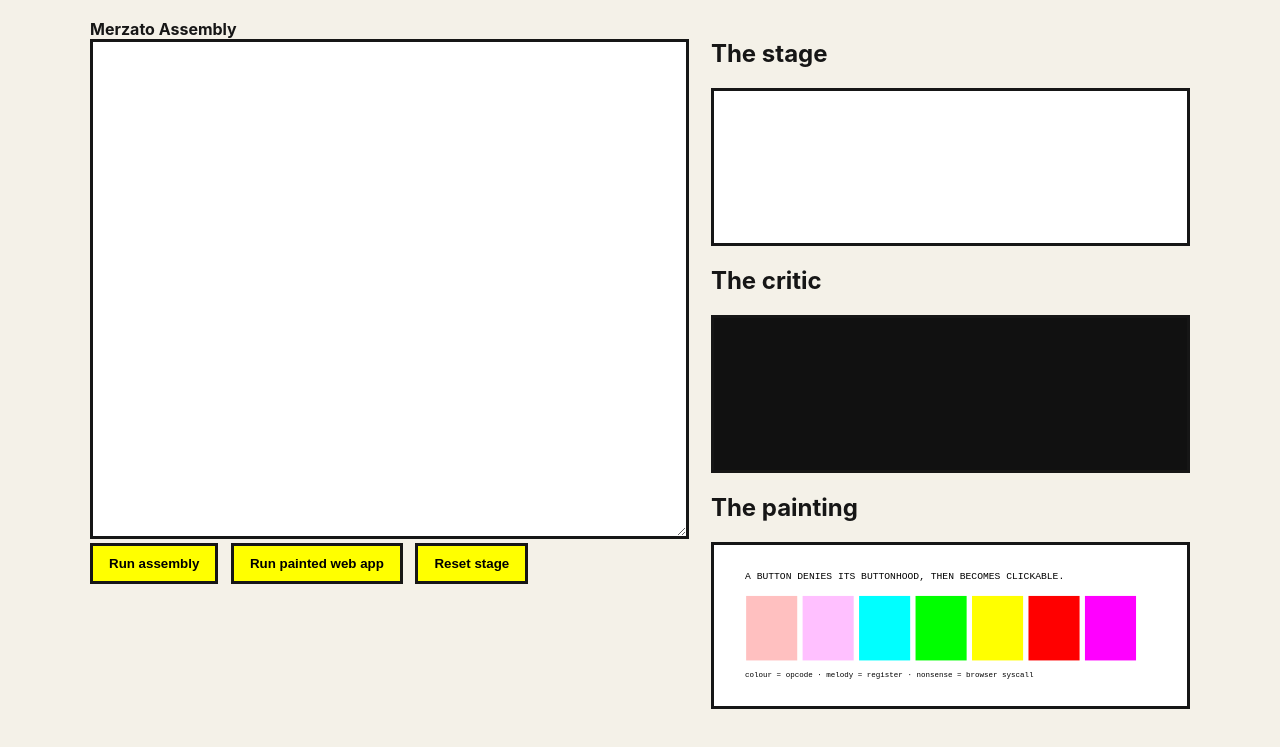
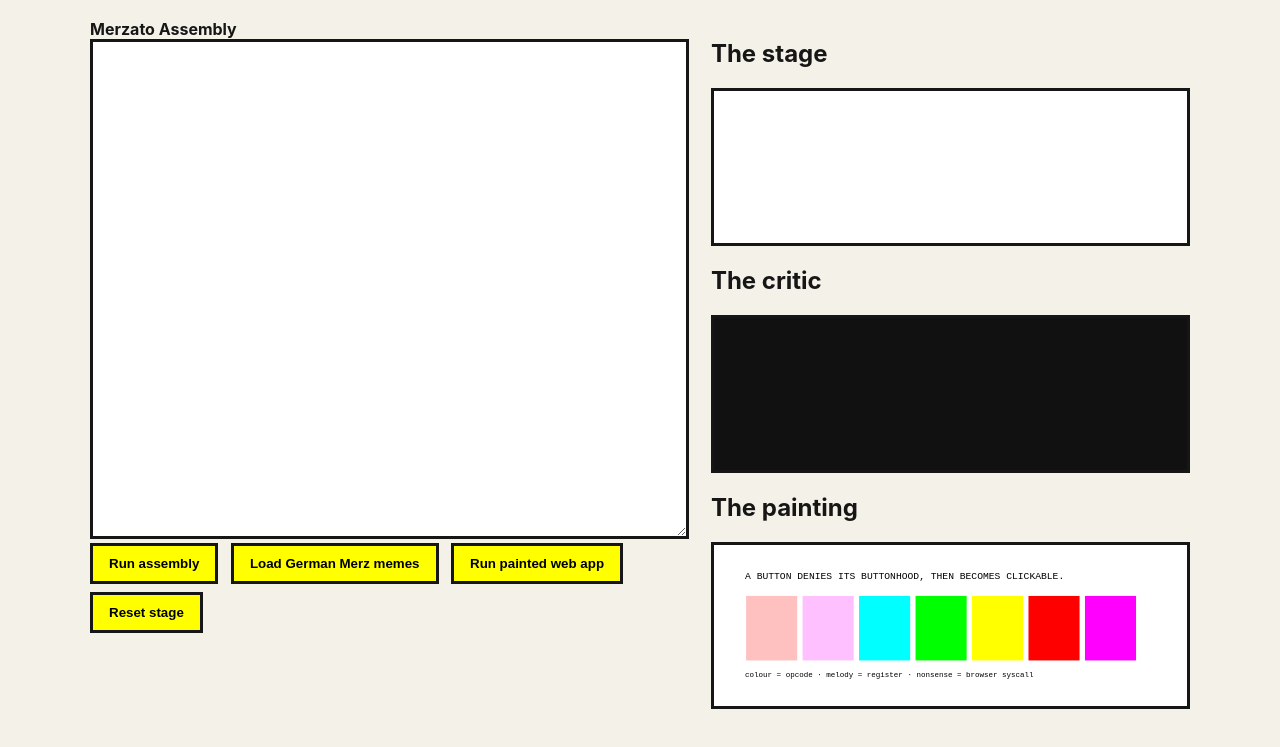
Before and after one commit to Pepitodrop/merzato-lang, a website with bundled scripts: page web/index.html in a window 1280 px wide. Shown: the part 151-898 px from the top of the page. Built offline with nearby package versions, Linux system fonts and the light colour scheme; no server answers.

Commit message:
Expose German Merz meme sample in playground

```diff
--- a/web/index.html
+++ b/web/index.html
@@ -27,6 +27,7 @@
       <label for="source"><strong>Merzato Assembly</strong></label>
       <textarea id="source" spellcheck="false" aria-label="Merzato Assembly source"></textarea>
       <button id="run">Run assembly</button>
+      <button id="loadMemes">Load German Merz memes</button>
       <button id="runArt">Run painted web app</button>
       <button id="reset">Reset stage</button>
     </section>
```
